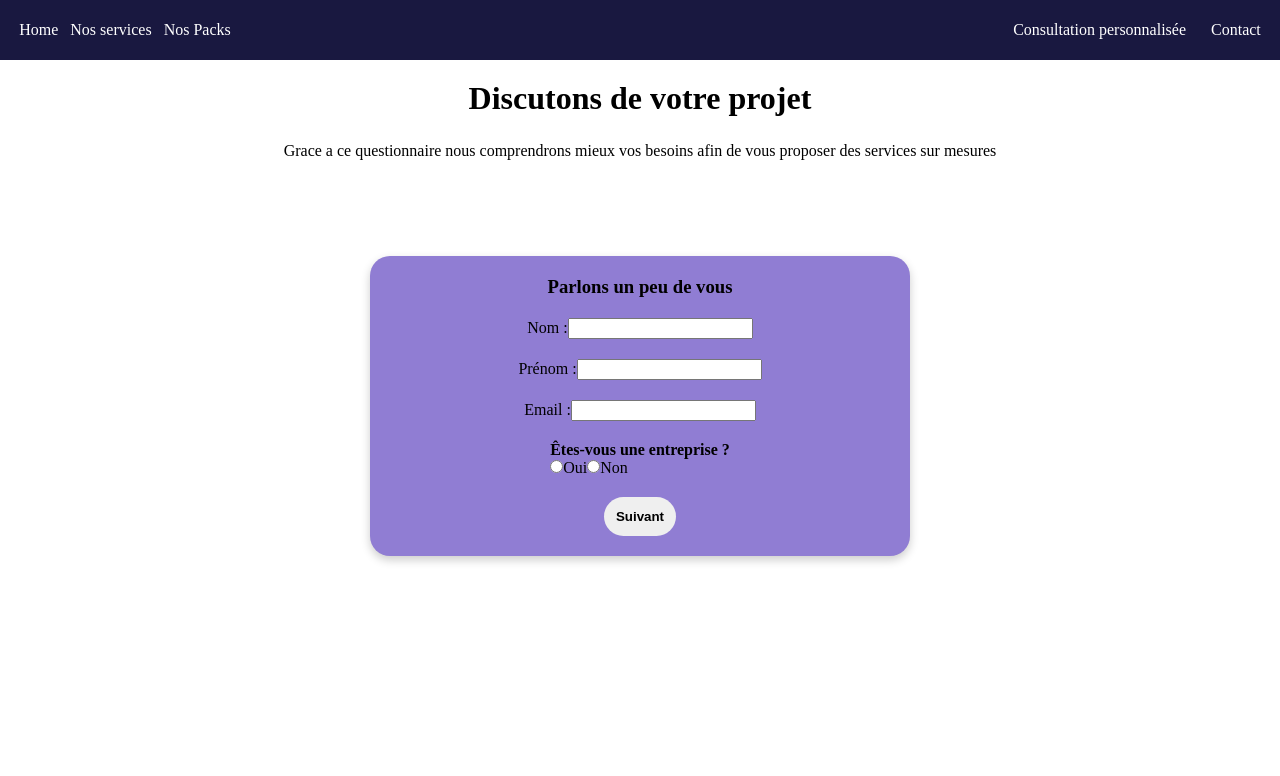
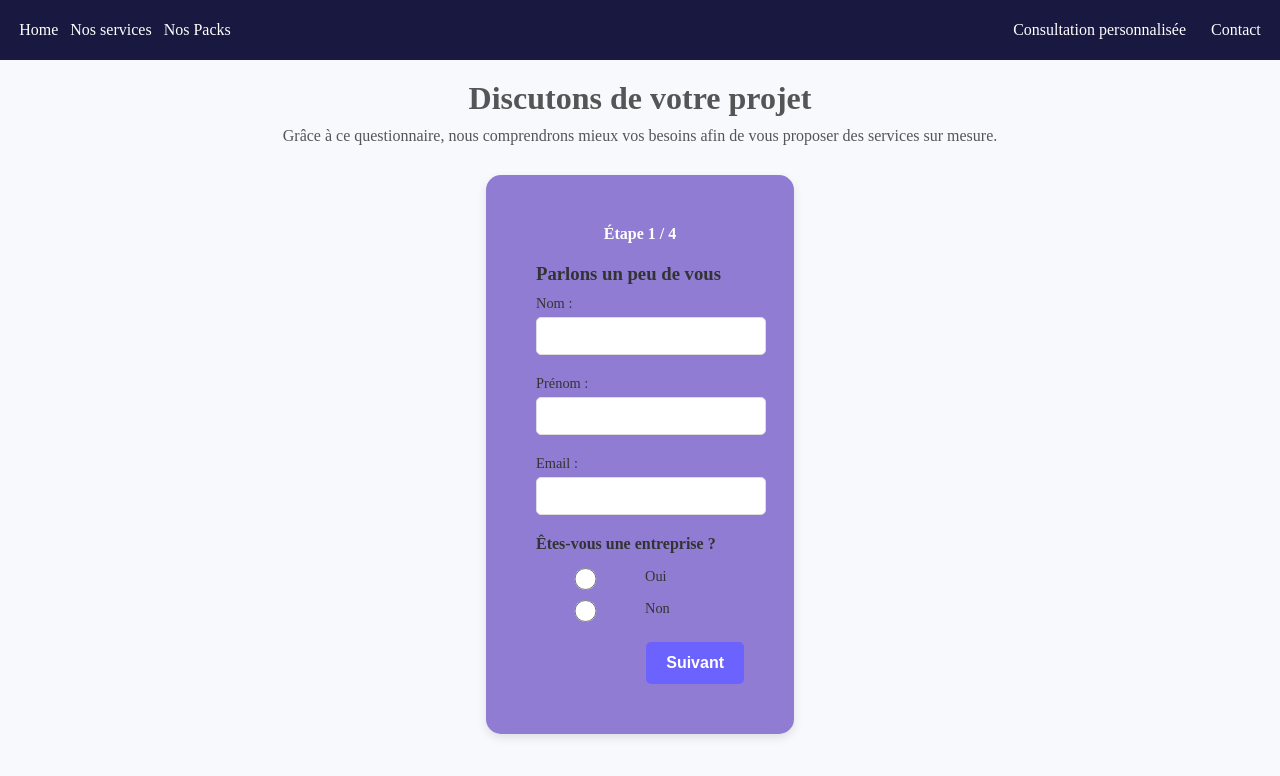
Before and after one commit to danielOkpe/sd-gency, a Nuxt app: page /Form in a window 1280 px wide. Shown: the top 776 px of the page. Built offline with nearby package versions, Linux system fonts and the light colour scheme.

Commit message:
enable form and add toast

```diff
--- a/nuxt.config.ts
+++ b/nuxt.config.ts
@@ -1,5 +1,8 @@
 // https://nuxt.com/docs/api/configuration/nuxt-config
 export default defineNuxtConfig({
   compatibilityDate: '2024-11-01',
-  devtools: { enabled: true }
+  devtools: { enabled: true },
+  build:{
+    transpile: ['vue-toastification'],
+  }
 })
--- a/package.json
+++ b/package.json
@@ -12,6 +12,7 @@
   "dependencies": {
     "nuxt": "^3.14.1592",
     "vue": "latest",
-    "vue-router": "latest"
+    "vue-router": "latest",
+    "vue-toastification": "^2.0.0-rc.5"
   }
 }
--- a/pages/Form.vue
+++ b/pages/Form.vue
@@ -2,44 +2,46 @@
     <div class="container">
       <section>
         <h2>Discutons de votre projet</h2>
-        <p class="p-questionnaire">Grace a ce questionnaire nous comprendrons mieux vos besoins
-            afin de vous proposer des services sur mesures </p>
+        <p class="p-questionnaire">
+          Grâce à ce questionnaire, nous comprendrons mieux vos besoins afin de vous proposer des services sur mesure.
+        </p>
       </section>
 
-    <form action="">
-        <section id="step-1" class="steps"  v-if="step === 1">
+      <form  @submit.prevent="submitForm">
+        <!-- Étape 1 -->
+        <section id="step-1" class="steps" v-if="step === 1">
+          <div class="step-indicator">Étape {{ step }} / 4</div>
           <h3>Parlons un peu de vous</h3>
-            <div class="name-area">
+          <div class="form-group">
             <label for="name">Nom :</label>
-                <input type="text" id="name" name="name" required>
+            <input type="text" id="name" name="name" v-model="form.name" required />
           </div>
-            <div class="firsname-area">
+          <div class="form-group">
             <label for="firstName">Prénom :</label>
-                <input type="text" id="firstName" name="firstName" required>
+            <input type="text" id="firstName" name="firstName" v-model="form.firstName" required />
           </div>
-            <div class="email-area">
+          <div class="form-group">
             <label for="email">Email :</label>
-                <input type="email" id="email" name="email" required>
+            <input type="email" id="email" name="email" v-model="form.email" required />
           </div>
-            <div class="companyPart-area">
-                <div>
+          <div class="form-group">
             <h4>Êtes-vous une entreprise ?</h4>
-                <div class="isCompany-area">
-                    <input type="radio" id="yes" name="company" value="yes" v-model="isCompany" >
+            <div class="radio-group">
+              <input type="radio" id="yes" name="company" value="yes" v-model="isCompany" />
               <label for="yes">Oui</label>
 
-                    <input type="radio" id="no" name="company" value="no" v-model="isCompany">
+              <input type="radio" id="no" name="company" value="no" v-model="isCompany" />
               <label for="no">Non</label>
             </div>
           </div>
-            <div class="companyPart" v-if="isCompany === 'yes'">
-                <div class="companyName-area">
+          <div class="company-details" v-if="isCompany === 'yes'">
+            <div class="form-group">
               <label for="companyName">Nom de l'entreprise :</label>
-                    <input type="text" id="companyName" name="companyName">
+              <input type="text" id="companyName" name="companyName" v-model="form.companyName" />
             </div>
-                <div class="companySize-area">
+            <div class="form-group">
               <label for="companySize">Taille de l'entreprise :</label>
-                    <select name="companySize" id="companySize">
+              <select id="companySize" name="companySize" v-model="form.companySize">
                 <option value="1-10">1-10</option>
                 <option value="11-50">11-50</option>
                 <option value="51-200">51-200</option>
@@ -49,168 +51,317 @@
               </select>
             </div>
           </div>
+          <div id="btn-step-1" >
+            <button class="btn-primary" @click="nextStep">Suivant</button>
           </div>
+        </section>
 
-            <button @click="nextStep">Suivant</button>
-        </section>
+        <!-- Étape 2 -->
         <section id="step-2" class="steps" v-if="step === 2">
+          <div class="step-indicator">Étape {{ step }} / 4</div>
           <h3>Votre présence sur internet</h3>
-            <div class="website-area">
+          <div class="form-group">
             <h4>Site web existant ?</h4>
-                <div class="websiteCheckbox-area">
-                    <input type="radio" id="yes" name="website" value="yes">
-                    <label for="yes">Oui</label>
+            <div class="radio-group">
+              <input type="radio" id="website-yes" name="website" value="yes" v-model="form.isGetWebsite" />
+              <label for="website-yes">Oui</label>
 
-                    <input type="radio" id="no" name="website" value="no">
-                    <label for="no">Non</label>
+              <input type="radio" id="website-no" name="website" value="no" v-model="form.isGetWebsite" />
+              <label for="website-no">Non</label>
 
-                    <input type="radio" id="inProgress" name="website" value="inProgress">
-                    <label for="inProgress">En cours</label>
+              <input type="radio" id="website-inProgress" name="website" value="inProgress" v-model="form.isGetWebsite" />
+              <label for="website-inProgress">En cours</label>
             </div>
           </div>
-            <div class="socialNetwork-area">
-                <h4>Réseaux sociaux utilisé :</h4>
-                <div class="socialNetworkCheckbox-area">
-                    <input type="checkbox" id="facebook" name="facebook">
+          <div class="form-group">
+            <h4>Réseaux sociaux utilisés :</h4>
+            <div class="checkbox-group">
+              <input type="checkbox" id="facebook" name="facebook" v-model="form.socialNetworks.facebook" />
               <label for="facebook">Facebook</label>
 
-                    <input type="checkbox" id="instagram" name="instagram">
+              <input type="checkbox" id="instagram" name="instagram" v-model="form.socialNetworks.instagram" />
               <label for="instagram">Instagram</label>
 
-                    <input type="checkbox" id="linkedin" name="linkedin">
-                    <label for="linkedin">Linkedin</label>
+              <input type="checkbox" id="linkedin" name="linkedin" v-model="form.socialNetworks.linkedin" />
+              <label for="linkedin">LinkedIn</label>
 
-                    <input type="checkbox" id="twitter" name="twitter">
+              <input type="checkbox" id="twitter" name="twitter" v-model="form.socialNetworks.twitter" />
               <label for="twitter">Twitter</label>
 
-                    <input type="checkbox" id="tiktok" name="tiktok">
-                    <label for="tiktok">Tiktok</label>
+              <input type="checkbox" id="tiktok" name="tiktok" v-model="form.socialNetworks.tiktok" />
+              <label for="tiktok">TikTok</label>
 
-                    <input type="checkbox" id="pinterest" name="pinterest">
+              <input type="checkbox" id="pinterest" name="pinterest" v-model="form.socialNetworks.pinterest" />
               <label for="pinterest">Pinterest</label>
             </div>
           </div>
           <div class="button-area">
-                <button @click="previousStep">Précédent</button>
-                <button @click="nextStep">Suivant</button>
-            </div>        </section>
-        <section id="step-3" class="steps" v-if="step === 3" >
+            <button class="btn-secondary" @click="previousStep">Précédent</button>
+            <button class="btn-primary" @click="nextStep">Suivant</button>
+          </div>
+        </section>
+
+        <!-- Étape 3 -->
+        <section id="step-3" class="steps" v-if="step === 3">
+          <div class="step-indicator">Étape {{ step }} / 4</div>
           <h3>Vos objectifs</h3>
-            <div class="goals-area">
-                <h4>Quels sont vos objectifs actuel ?</h4>
-                <div class="goalsCheckbox-area">
-                    <input type="checkbox" id="visibility" name="visibility">
+          <div class="form-group">
+            <h4>Quels sont vos objectifs actuels ?</h4>
+            <div class="checkbox-group">
+              <input type="checkbox" id="visibility" name="visibility" v-model="form.goals.visibility" />
               <label for="visibility">Gagner en visibilité</label>
 
-                    <input type="checkbox" id="conversion" name="conversion">
-                    <label for="conversion">Gagner en crédibilité</label>
+              <input type="checkbox" id="credibility" name="credibility" v-model="form.goals.credibility" />
+              <label for="credibility">Gagner en crédibilité</label>
 
-                    <input type="checkbox" id="other" name="other">
+              <input type="checkbox" id="other" name="goals" v-model="form.goals.other" />
               <label for="other">Autre</label>
-
             </div>
           </div>
           <div class="button-area">
-                <button @click="previousStep">Précédent</button>
-                <button @click="nextStep">Suivant</button>
-            </div>
-
-        </section>
-        <section id="step-4" class="steps" v-if="step === 4">
-            <p>Merci d'avoir répondu à ce questionnaire, cliquez sur le bouton 'Recevoir mon devis' et nous vous contacterons prochainement </p>
-            <div class="button-area">
-                <button @click="previousStep">Précédent</button>
-                <button type="submit">Recevoir mon devis</button>
+            <button class="btn-secondary" @click="previousStep">Précédent</button>
+            <button class="btn-primary" @click="nextStep">Suivant</button>
           </div>
         </section>
 
+        <!-- Étape 4 -->
+        <section id="step-4" class="steps" v-if="step === 4">
+          <div class="step-indicator">Étape {{ step }} / 4</div>
+          <p class="thanks-p">
+            Merci d'avoir répondu à ce questionnaire. <br>Cliquez sur le bouton "Recevoir mon devis"
+            pour que nous vous contactions prochainement.
+          </p>
+          <div class="button-area">
+            <button class="btn-secondary" @click="previousStep">Précédent</button>
+            <button type="submit" class="btn-primary">Recevoir mon devis</button>
+          </div>
+        </section>
       </form>
     </div>
-
-
   </template>
 
   <script setup lang="ts">
   import { ref } from 'vue';
-const step : Ref<number> = ref(1);
+  import { reactive } from 'vue';
+  import { useToast } from 'vue-toastification';
+
+  const toast = useToast();
+  const step = ref(1);
   const isCompany = ref('');
+  const url = "https://formspree.io/f/mjkgglky";
 
+  const form = reactive({
+  name: "",
+  firstName: "",
+  email: "",
+  companyName: "",
+  companySize: "",
+  goals:{
+    visibility: false,
+    credibility: false,
+    other: false,
+  },
+  isGetWebsite: "",
+  socialNetworks: {
+    facebook: false,
+    instagram: false,
+    linkedin: false,
+    twitter: false,
+    tiktok: false,
+    pinterest: false,
+  },
+});
 
-const nextStep = () => {
-    step.value++;
+  const nextStep = (e : Event) => {
+    e.preventDefault();
+    if (step.value < 4) step.value++;
+  };
+
+  const previousStep = (e: Event) => {
+    e.preventDefault();
+    if (step.value > 1) step.value--;
+  };
+
+  const submitForm = async  () => {
+    const data = {
+    name: form.name,
+    firstName: form.firstName,
+    email: form.email,
+    companyName: form.companyName,
+    companySize: form.companySize,
+    goals: form.goals,
+    isCompany: isCompany.value,
+    isGetWebsite: form.isGetWebsite,
+    socialNetworks: form.socialNetworks,
+  };
+
+    const response = await fetch(url, {
+        method: "POST",
+        headers: {
+        "Content-Type": "application/json",
+        },
+        body: JSON.stringify(data),
+    });
+
+    if (response.ok) {
+        toast.success("Votre formulaire a bien été envoyé, nous vous contacterons prochainement.");
+        step.value = 1;
+        form.name = "";
+        form.firstName = "";
+        form.email = "";
+        form.companyName = "";
+        form.companySize = "";
+        form.goals = { visibility: false, credibility: false, other: false };
+        form.isGetWebsite = "";
+        form.socialNetworks = {
+        facebook: false,
+        instagram: false,
+        linkedin: false,
+        twitter: false,
+        tiktok: false,
+        pinterest: false,
+      };
+    } else {
+        toast.error("Une erreur est survenue lors de l'envoi du formulaire.");
     }
 
-const previousStep = () => {
-    step.value--;
+  };
+  </script>
+
+  <style scoped>
+  .container {
+    display: flex;
+    flex-direction: column;
+    align-items: center;
+    background-color: #f7f9fc;
+    color: #333;
+    min-height: calc(100vh - 60px);
+  }
+
+  h2 {
+    font-size: 2rem;
+    margin-bottom: 10px;
+    margin-top: 20px;
+    text-align: center;
+    color: #555;
+  }
+
+  h3{
+    margin-bottom: 10px;
+  }
+
+  .p-questionnaire {
+    font-size: 1rem;
+    text-align: center;
+    margin-bottom: 30px;
+    color: #555;
+  }
+
+  .steps {
+    background-color: #907dd3;
+    border-radius: 15px;
+    padding: 50px;
+    box-shadow: 0 4px 10px rgba(0, 0, 0, 0.1);
+    text-align: left;
+    animation: fadeIn 0.7s ease-in-out;
+  }
+
+  .step-indicator {
+    font-size: 1rem;
+    font-weight: bold;
+    margin-bottom: 20px;
+    color: #fff;
+    text-align: center;
+  }
+
+  .form-group {
+    margin-bottom: 20px;
+  }
+
+  label {
+    display: block;
+    font-size: 0.9rem;
+    margin-bottom: 5px;
+    color: #333;
+  }
+
+  input,
+  select {
+    width: 100%;
+    padding: 10px;
+    border: 1px solid #ddd;
+    border-radius: 5px;
+    font-size: 0.9rem;
   }
 
 
-</script>
-
-<style scoped>
-
-.container{
-    display: flex;
-    flex-direction: column;
-    align-items: center;
-    background-color: white;
-    color: black;
-    height: calc(100vh - 60px);
+  input:focus,
+  select:focus {
+    outline: none;
+    border-color: #6c63ff;
+    box-shadow: 0 0 5px rgba(108, 99, 255, 0.5);
   }
 
-h2{
-    font-size: 2rem;
-    margin-top: 20px;
-    margin-bottom: 25px;
-    text-align: center;
+  .radio-group,
+  .checkbox-group {
+   display: grid;
+   grid-template-columns: repeat(2, 1fr);
+   gap: 10px;
+   margin-top: 15px;
   }
 
-.p-questionnaire{
+  button {
+    padding: 12px 20px;
+    border: none;
+    border-radius: 5px;
+    cursor: pointer;
     font-size: 1rem;
-    text-align: center;
+    font-weight: bold;
+    transition: background-color 0.2s ease;
   }
 
-form{
+  #btn-step-1 {
     display: flex;
-    flex-direction: column;
-    gap: 20px;
+    justify-content: flex-end;
   }
 
-.steps{
-    background-color: #907dd3;
-    border-radius: 20px;
-    padding: 20px;
-    display: flex;
-    flex-direction: column;
-    justify-content: center;
-    align-items: center;
-    gap: 20px;
-    margin-top: 12vh;
-    width: 500px;
-    max-height: 400px;
-    box-shadow: 0 4px 10px rgba(0, 0, 0, 0.2); /* Ajout d'un effet visuel */
+  .btn-primary {
+    background-color: #6c63ff;
+    color: #fff;
   }
 
-.companyPart-area{
-    display: flex;
-    flex-direction: column;
-    align-items: center;
-    justify-self: center;
-    gap: 10px;
+  .btn-primary:hover {
+    background-color: #574bd6;
   }
 
-button{
-    border-radius: 30px;
-    border: none;
-    padding : 12px;
-    cursor:pointer;
-    transition: all 0.2s ease;
-    font-weight: bold;
+  .btn-secondary {
+    background-color: #ddd;
+    color: #333;
   }
 
-button:hover{
-    scale:1.1;
+  .btn-secondary:hover {
+    background-color: #ccc;
   }
 
+  .thanks-p {
+   text-align: center;
+   margin-bottom: 20px;
+  }
 
+  .button-area {
+    display: flex;
+    justify-content: space-evenly;
+    margin-top: 25px;
+  }
+
+  @keyframes fadeIn {
+    from {
+      opacity: 0;
+      transform: translateX(60px);
+    }
+    to {
+      opacity: 1;
+      transform: translateX(0);
+    }
+  }
   </style>
```
Also changed, not shown: plugins/toast.ts (added, +11 -0 lines), 1 other file (tests, documents, lock files or other folders). Lines whose indentation alone changed are shown as unchanged.
